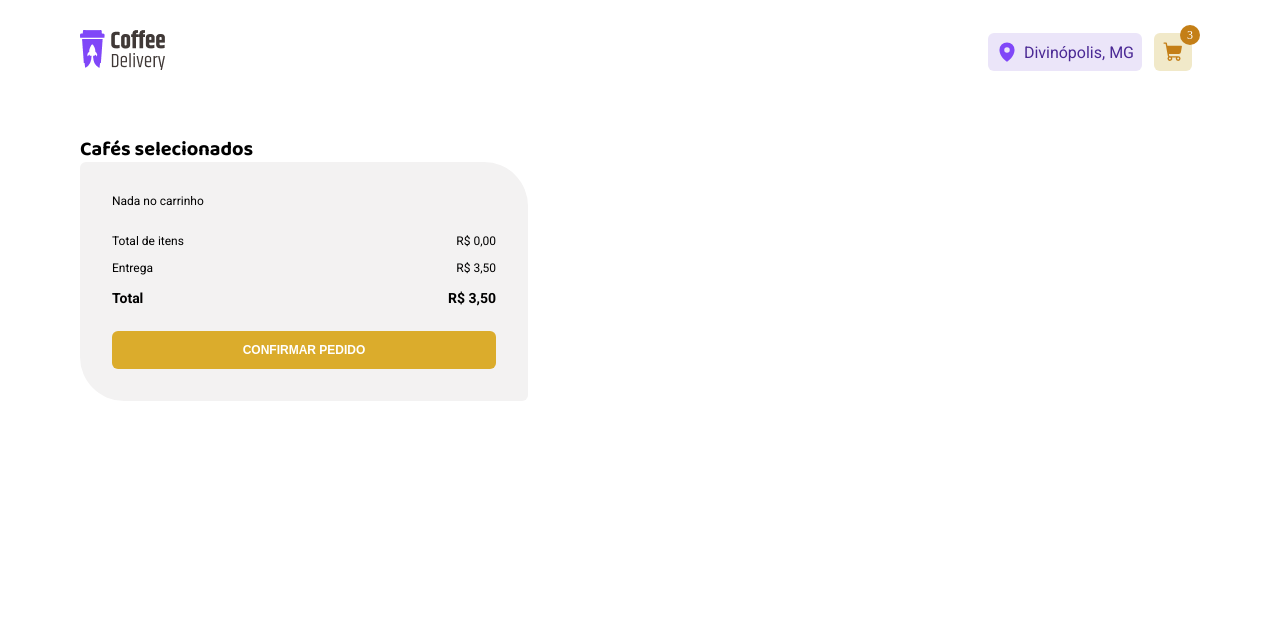
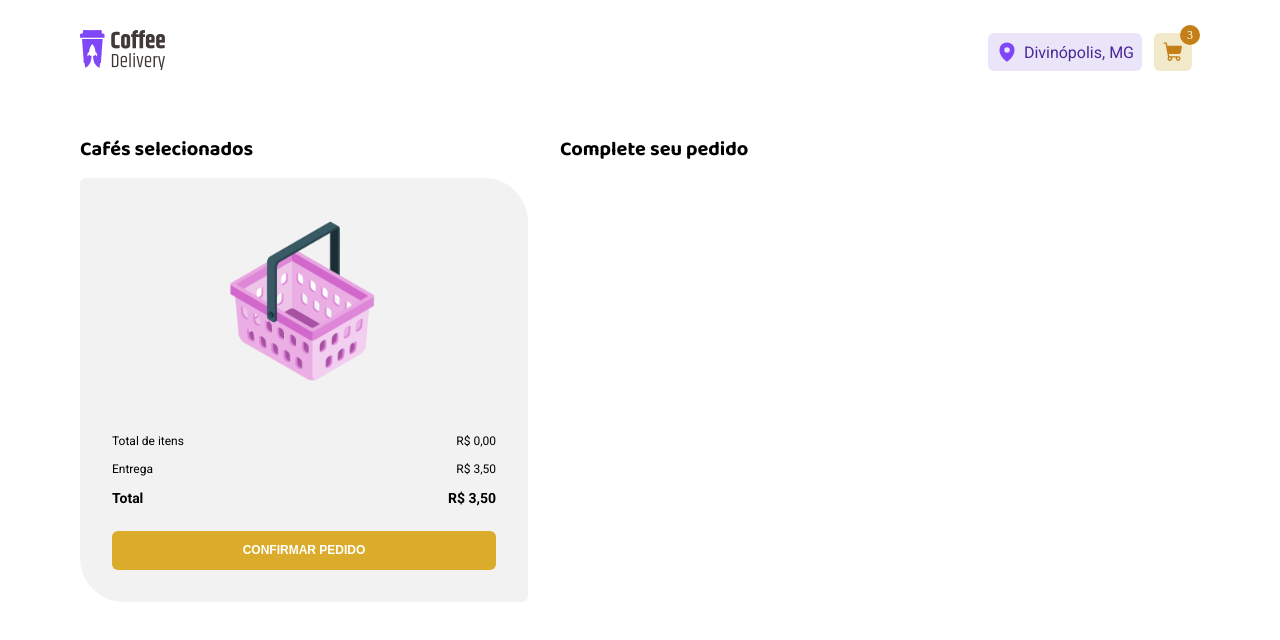
Before and after one commit to VitorAndrey/ignite-coffee-delivery, a React (Vite) app: page /cart in a window 1280 px wide. Shown: the top 640 px of the page. Built offline with nearby package versions, Linux system fonts and the light colour scheme.

Commit message:
adicionei a imagem de carrinho vazio

```diff
--- a/src/Router.tsx
+++ b/src/Router.tsx
@@ -3,6 +3,7 @@ import { Routes, Route } from "react-router-dom";
 import DefaultLayout from "./layouts/DefaultLayout/index.js";
 import { Home } from "./pages/Home";
 import { Cart } from "./pages/Cart";
+import SuccessfulPurchase from "./pages/ SuccessfulPurchase/index.js";
 
 export default function Router() {
   return (
@@ -10,6 +11,7 @@ export default function Router() {
       <Route path="/" element={<DefaultLayout />}>
         <Route path="/" element={<Home />} />
         <Route path="/cart" element={<Cart />} />
+        <Route path="/seccessfulpurchase" element={<SuccessfulPurchase />} />
       </Route>
     </Routes>
   );
--- /dev/null
+++ b/src/pages/ SuccessfulPurchase/index.tsx
@@ -0,0 +1,5 @@
+import scooterGuy from "../../../public/Illustration.svg";
+
+export default function SuccessfulPurchase() {
+  return <img src={scooterGuy} />;
+}
--- a/src/pages/Cart/components/cartItem/style.ts
+++ b/src/pages/Cart/components/cartItem/style.ts
@@ -1,6 +1,7 @@
 import { styled } from "styled-components";
 
 export const CartItemContainer = styled.div`
+  width: 100%;
   display: flex;
   gap: 1.5rem;
   padding: 2rem 0;
--- a/src/pages/Cart/components/cartList/index.tsx
+++ b/src/pages/Cart/components/cartList/index.tsx
@@ -1,11 +1,23 @@
-import { CardListContainer, ConfirmButton, ListContainer, TotalContainer } from "./style";
+import {
+  CardListContainer,
+  ConfirmButton,
+  EmptyCartImage,
+  ListContainer,
+  TotalContainer,
+} from "./style";
 
 import { useContext } from "react";
 import { CartContext } from "../../../../contexts/CartContext";
 import CartItem from "../cartItem";
+import { Link } from "react-router-dom";
+import emptyCart from "../../../../../public/emptyCart.png";
 
 export default function CartList() {
   const { cartList, totalItemsPrice = 0 } = useContext(CartContext);
+
+  const hasItems = cartList.length > 0;
+
+  console.log(hasItems);
 
   return (
     <CardListContainer>
@@ -13,7 +25,7 @@ export default function CartList() {
         {cartList.length > 0 ? (
           cartList.map((coffee, index) => <CartItem coffee={coffee} key={index} />)
         ) : (
-          <p>Nada no carrinho</p>
+          <EmptyCartImage src={emptyCart} />
         )}
       </ListContainer>
 
@@ -40,7 +52,9 @@ export default function CartList() {
           </span>
         </p>
       </TotalContainer>
-      <ConfirmButton>Confirmar Pedido</ConfirmButton>
+      <ConfirmButton disabled={!hasItems}>
+        <Link to={"/seccessfulpurchase"}>Confirmar Pedido</Link>
+      </ConfirmButton>
     </CardListContainer>
   );
 }
--- a/src/pages/Cart/components/cartList/style.ts
+++ b/src/pages/Cart/components/cartList/style.ts
@@ -44,6 +44,15 @@ export const ConfirmButton = styled.button`
   cursor: pointer;
   font-size: ${(props) => props.theme["button-md-size"]};
   border-radius: 6px;
+
+  :disabled {
+    opacity: 0.4;
+    cursor: not-allowed;
+  }
+
+  a {
+    color: white;
+  }
 `;
 
 export const TotalContainer = styled.div`
@@ -52,4 +61,13 @@ export const TotalContainer = styled.div`
   gap: 12px;
 `;
 
-export const ListContainer = styled.div``;
+export const ListContainer = styled.div`
+  display: flex;
+  flex-direction: column;
+  align-items: center;
+`;
+
+export const EmptyCartImage = styled.img`
+  max-width: 200px;
+  width: 100%;
+`;
--- a/src/pages/Cart/index.tsx
+++ b/src/pages/Cart/index.tsx
@@ -1,11 +1,18 @@
 import CartList from "./components/cartList";
-import { CartSectionContainer } from "./style";
+import { AdressCard, CartSectionContainer, PaymentCard } from "./style";
 
 export function Cart() {
   return (
     <CartSectionContainer>
-      <h2>Cafés selecionados</h2>
-      <CartList />
+      <div>
+        <h2>Cafés selecionados</h2>
+        <CartList />
+      </div>
+      <div>
+        <h2>Complete seu pedido</h2>
+        <AdressCard />
+        <PaymentCard />
+      </div>
     </CartSectionContainer>
   );
 }
--- a/src/pages/Cart/style.ts
+++ b/src/pages/Cart/style.ts
@@ -4,11 +4,27 @@ export const CartSectionContainer = styled.section`
   margin: 0 auto;
   width: 95%;
   max-width: 1120px;
+  display: flex;
+  padding: 32px 0;
+  gap: 2rem;
 
-  padding: 32px 0;
+  div:nth-child(1) {
+    width: 100%;
+    max-width: 448px;
+  }
 
   h2 {
     font-family: "${(props) => props.theme["title-family"]}";
     font-size: ${(props) => props.theme["title-sm-size"]};
+    margin-bottom: 1rem;
+  }
+
+  @media screen and (max-width: 1024px) {
+    flex-direction: column;
+    align-items: center;
   }
 `;
+
+export const AdressCard = styled.div``;
+
+export const PaymentCard = styled.div``;
```
Also changed, not shown: public/emptyCart.png (added), src/pages/ SuccessfulPurchase/style.ts (added).
